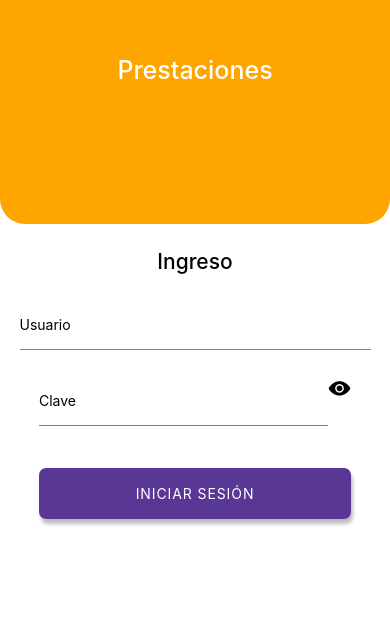
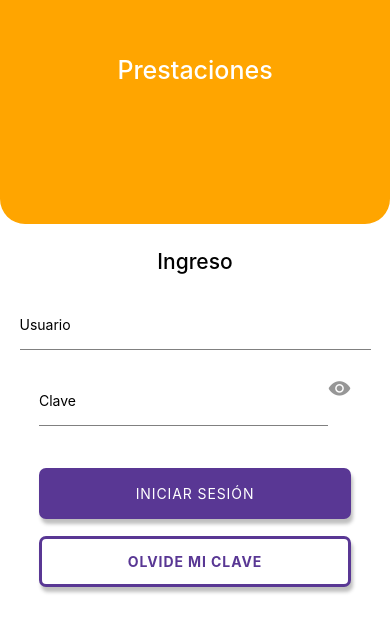
Before and after one commit to NicoCanziani/testApp, a React Native app: screen / in a window 390 px wide. Shown: the part 198-830 px from the top of the page. Built offline with nearby package versions, Linux system fonts and the light colour scheme.

Commit message:
add 'Olvide mi clave' button (Forgot Password prop)

```diff
--- a/App.js
+++ b/App.js
@@ -14,6 +14,7 @@ import {
 } from "react-native-responsive-screen";
 import { Ionicons } from "@expo/vector-icons";
 import CommonButton from "./src/components/CommonButton";
+import ForgotPasswordButton from "./src/components/ForgotPassword";
 
 export default function App() {
   const [enable, setEnable] = useState();
@@ -54,11 +55,14 @@ export default function App() {
             secureTextEntry={secureTextEntry}
           />
           <TouchableOpacity onPress={handleTouchableOpacity}>
-            <Ionicons name={eye} size={wp("6%")} />
+            <Ionicons name={eye} size={wp("6%")} color={"#979797"}/>
           </TouchableOpacity>
         </View>
         <View style={{ marginTop: hp("5%") }}>
-          <CommonButton text={"INICIAR SESIÓN"} disabled={enable} />
+          <CommonButton text={"INICIAR SESIÓN"} disabled={enable}/>
+        </View>
+        <View style={{ marginTop: hp("2%") }}>
+          <ForgotPasswordButton text={"OLVIDE MI CLAVE"}/>
         </View>
       </View>
     </View>
--- /dev/null
+++ b/src/components/ForgotPassword/index.js
@@ -0,0 +1,59 @@
+import { StyleSheet, Text, View, TouchableOpacity } from "react-native";
+import {
+  widthPercentageToDP as wp,
+  heightPercentageToDP as hp,
+} from "react-native-responsive-screen";
+
+export default function ForgotPasswordButton({ disabled, onPressHandler, text }) {
+  return (
+    <TouchableOpacity
+      style={disabled ? styles.buttonDisabled : styles.button}
+      onPress={onPressHandler}
+      disabled={disabled}
+    >
+      <View style={styles.commonButton}>
+        <Text style={disabled ? styles.disabledButtonText : styles.buttonText}>
+          {text}
+        </Text>
+      </View>
+    </TouchableOpacity>
+  );
+}
+
+const styles = StyleSheet.create({
+  commonButton: {
+    flex: 1,
+    justifyContent: "center",
+    alignItems: "center",
+  },
+  button: {
+    alignSelf: "center",
+    height: hp("6%"),
+    width: wp("80%"),
+    backgroundColor: "white",
+    borderColor: "#593794",
+    borderWidth: hp("0.3%"),
+    borderRadius: 7,
+    shadowColor: "#000",
+    shadowOffset: {
+      height: 5,
+      width: 2,
+    },
+    shadowOpacity: 0.25,
+    shadowRadius: 3.84,
+    elevation: 5,
+  },
+  buttonDisabled: {
+    alignSelf: "center",
+    height: hp("6%"),
+    width: wp("80%"),
+    backgroundColor: "#593794",
+    borderRadius: 7,
+    opacity: 0.5,
+  },
+  buttonText: {
+    color: "#593794",
+    letterSpacing: 0.9,
+    fontWeight: "bold"
+},
+});
```
